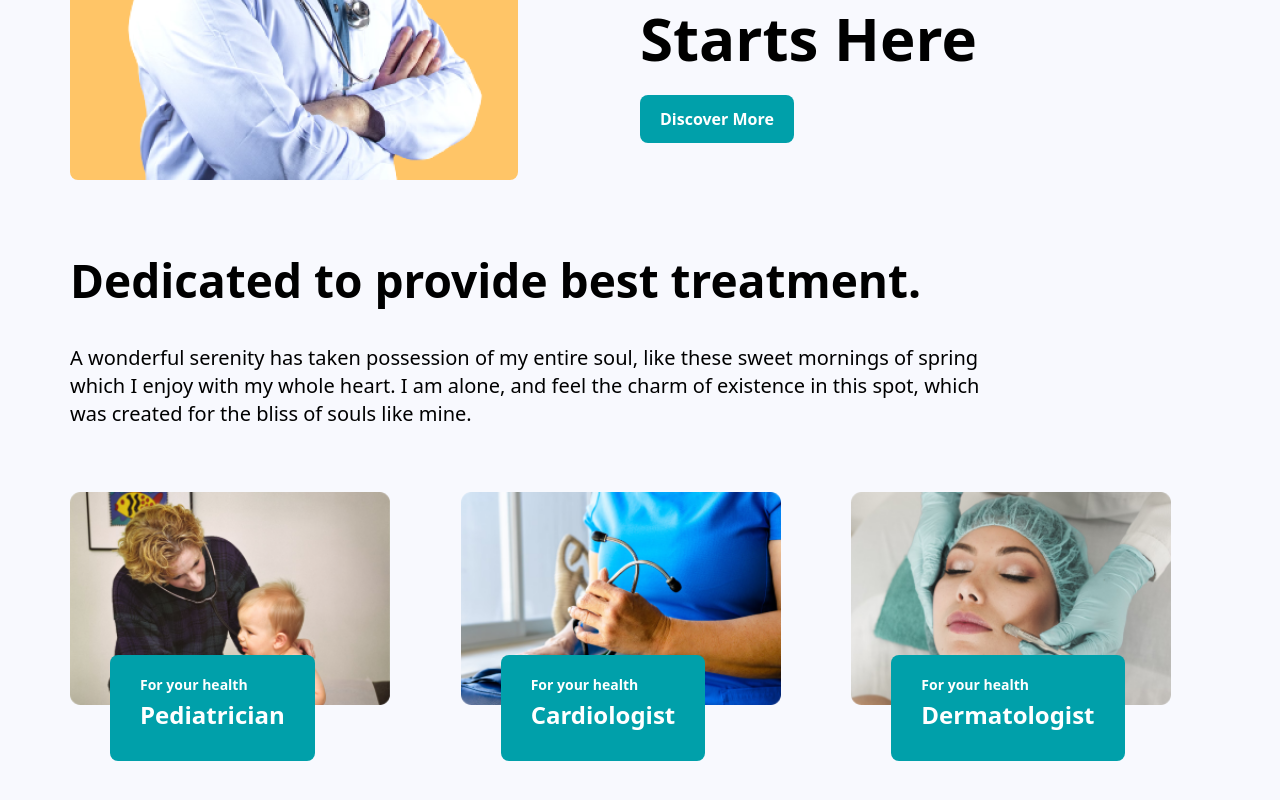
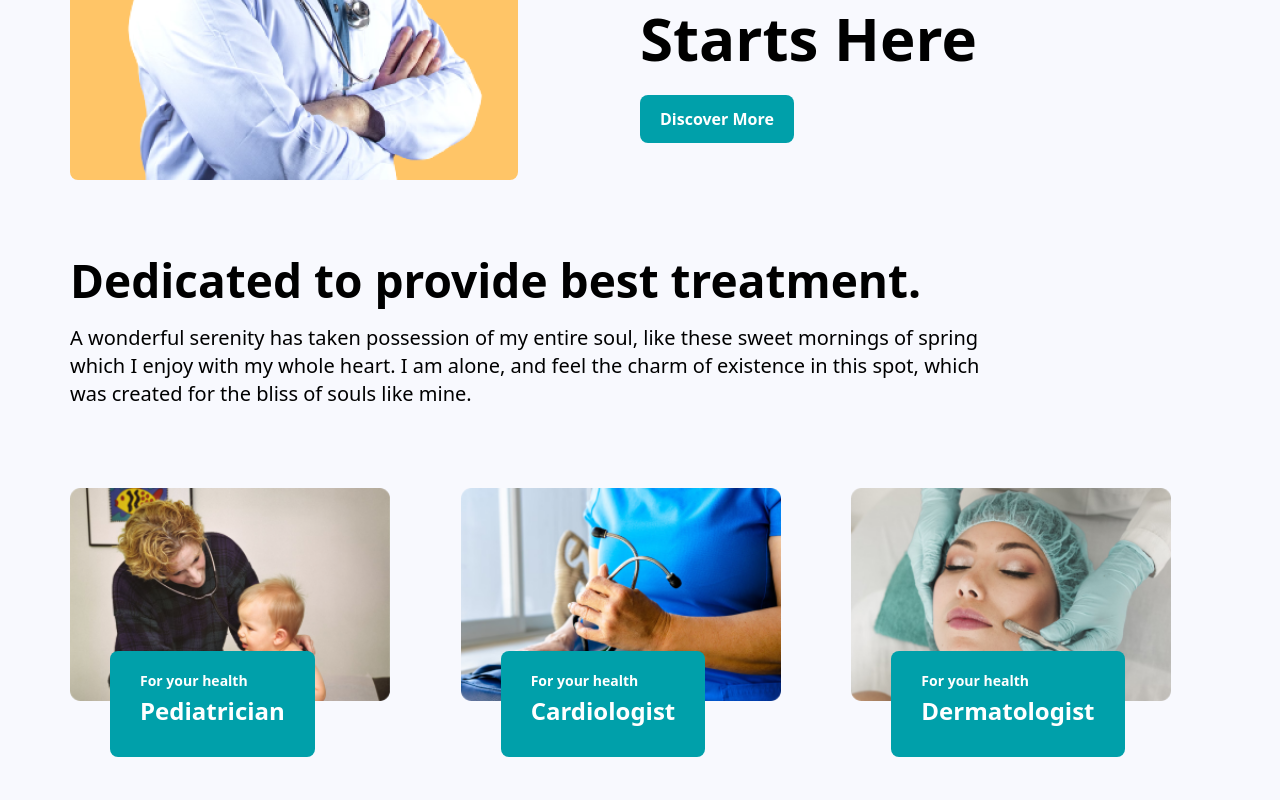
Before and after one commit to ibrar11/Medico_Healthcare, a React (Create React App) app: page / in a window 1280 px wide. Shown: the part 460-1260 px from the top of the page. Built offline with nearby package versions, Linux system fonts and the light colour scheme.

Commit message:
fix the gaps of treatments section and of its divider.

```diff
--- a/src/components/templates/Treatments.jsx
+++ b/src/components/templates/Treatments.jsx
@@ -3,15 +3,13 @@ import { Container, Divider, TreatmentCard } from "../index";
 import { treatmentCards } from "../data/treatmentCardData";
 
 const Treatments = () => {
-
-
   return (
     <section>
       <Divider />
       <Container>
-        <div className="flex flex-col items-center gap-y-16">
-          <div className="flex flex-col gap-y-11">
-            <h2 className="text-3xl font-bold sm:text-4xl md:text-46px">
+        <div className="flex flex-col items-center sm:gap-y-14 xl:gap-y-20">
+          <div className="flex flex-col gap-y-6">
+            <h2 className="md:text-46px text-3xl font-bold sm:text-4xl">
               Dedicated to provide best treatment.
             </h2>
             <p className="text-lg font-medium leading-normal sm:text-xl lg:w-5/6">
@@ -21,7 +19,7 @@ const Treatments = () => {
               was created for the bliss of souls like mine.
             </p>
           </div>
-          <div className="grid gap-y-16 w-full h-full sm:grid-cols-2 sm:gap-x-8 md:grid-cols-3">
+          <div className="grid h-full w-full gap-y-16 sm:grid-cols-2 sm:gap-x-8 md:grid-cols-3">
             {treatmentCards.map((card) => {
               return (
                 <TreatmentCard
@@ -36,7 +34,7 @@ const Treatments = () => {
           </div>
         </div>
       </Container>
-      <Divider verticalPadding="py-24" />
+      <Divider verticalPadding="py-10" />
     </section>
   );
 };
```
